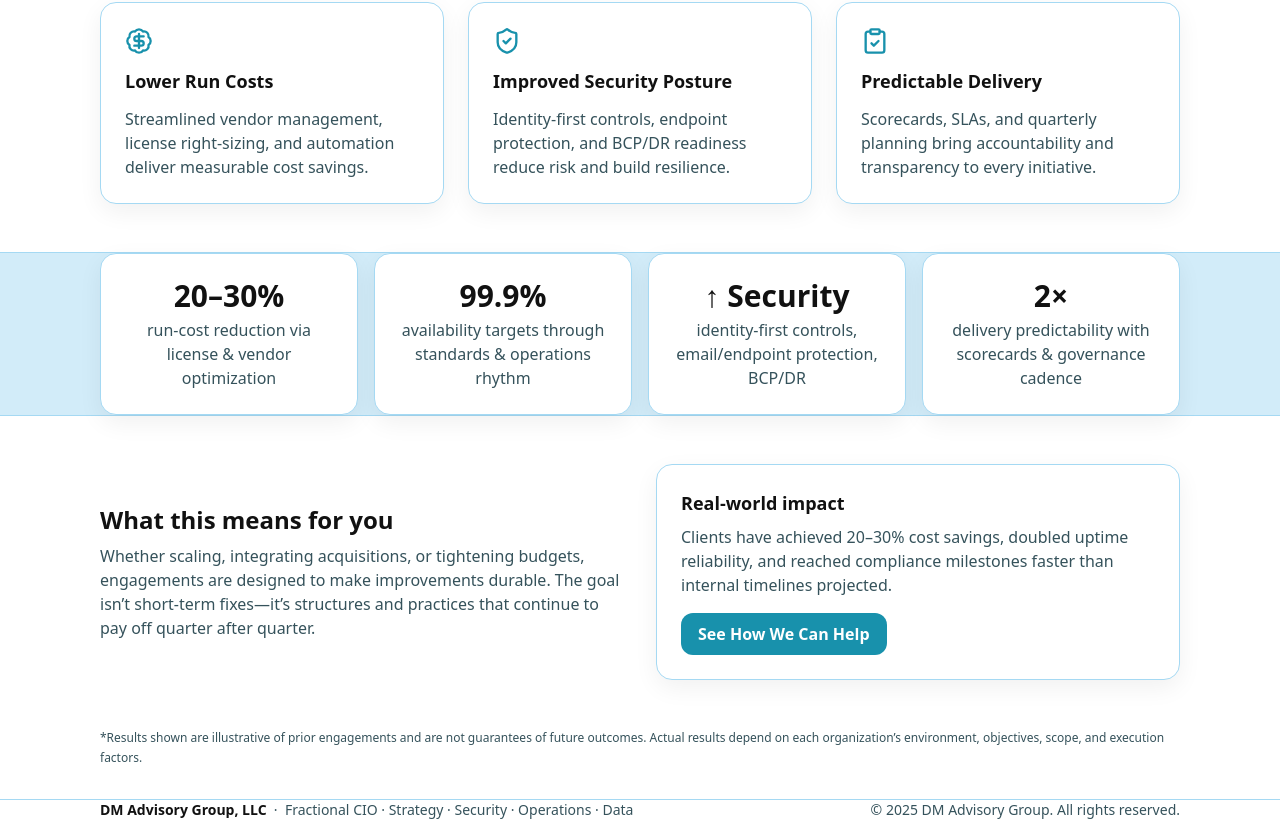
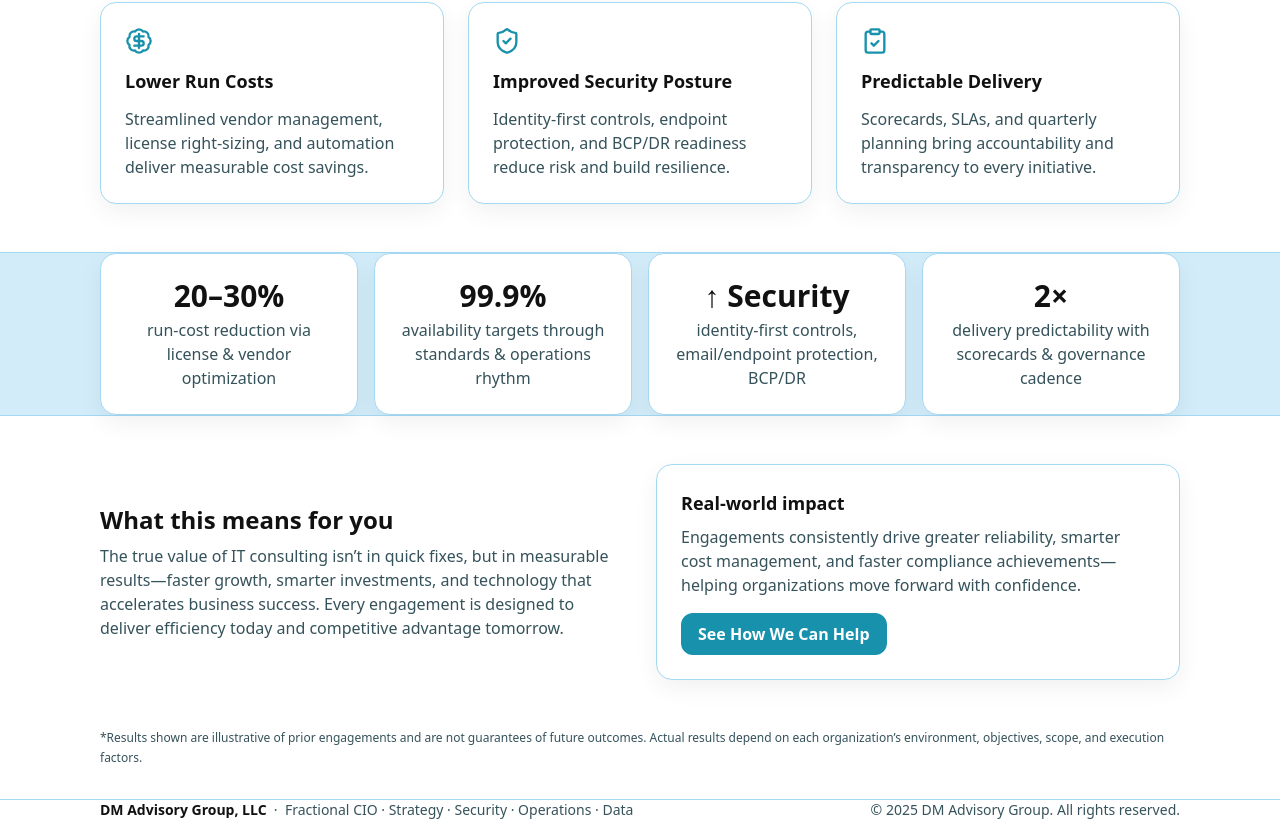
Before and after one commit to dmullenix-web/dm-advisory-group, a Next.js app: page /results in a window 1280 px wide. Shown: the part 397-1217 px from the top of the page. Built offline with nearby package versions, Linux system fonts and the light colour scheme.

Commit message:
changed results page text

```diff
--- a/app/results/page.tsx
+++ b/app/results/page.tsx
@@ -104,15 +104,13 @@ export default function Page() {
           <div>
             <h2 className="text-2xl font-bold mb-2">What this means for you</h2>
             <p className="text-[color:var(--muted)]">
-              Whether scaling, integrating acquisitions, or tightening budgets, engagements are designed to make improvements
-              durable. The goal isn’t short-term fixes—it’s structures and practices that continue to pay off quarter after quarter.
+              The true value of IT consulting isn’t in quick fixes, but in measurable results—faster growth, smarter investments, and technology that accelerates business success. Every engagement is designed to deliver efficiency today and competitive advantage tomorrow.
             </p>
           </div>
           <div className="card p-6">
             <h3 className="font-semibold text-lg mb-2">Real-world impact</h3>
             <p className="text-[color:var(--muted)] mb-4">
-              Clients have achieved 20–30% cost savings, doubled uptime reliability, and reached compliance milestones faster
-              than internal timelines projected.
+              Engagements consistently drive greater reliability, smarter cost management, and faster compliance achievements—helping organizations move forward with confidence.
             </p>
             <a className="btn btn-primary w-full md:w-auto" href="/contact">See How We Can Help</a>
           </div>
```
